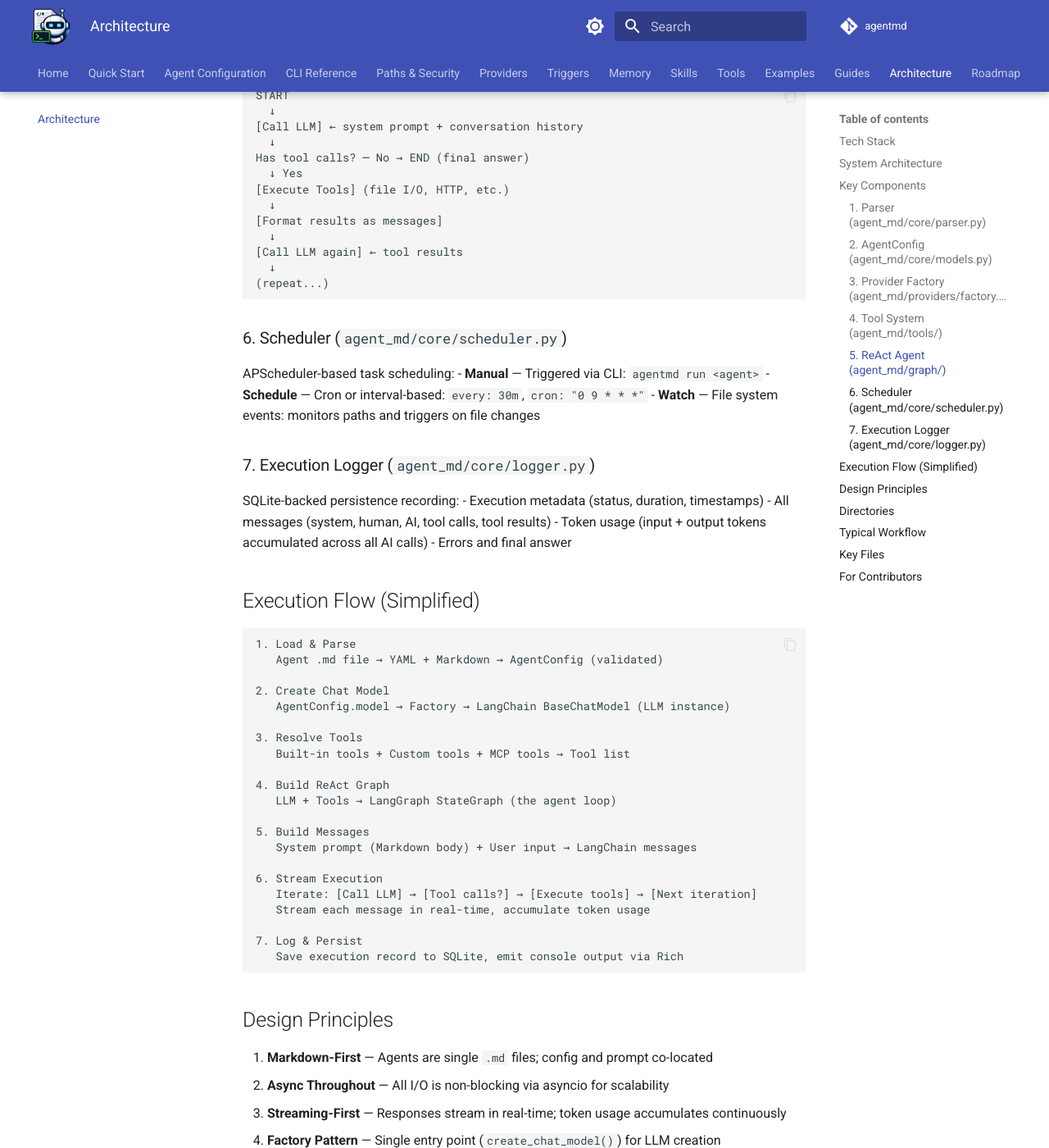
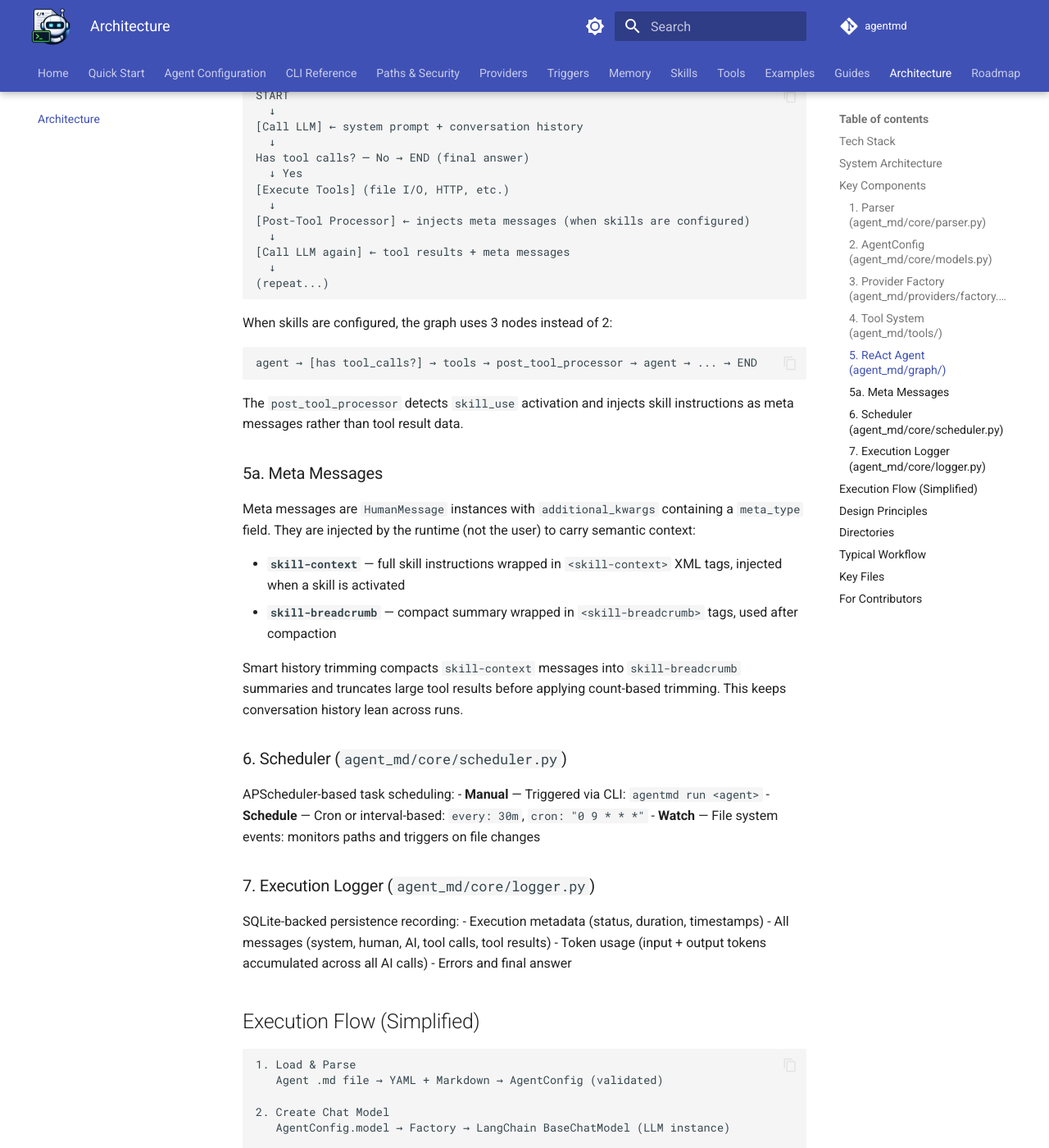
Before and after one commit to z-fab/agentmd, an MkDocs documentation site: the page built from docs/architecture.md, in a window 1280 px wide and 1400 px high, scrolled down 2141 px. Shown: the whole window at 82% size. Built offline with MkDocs 1.6.1 and Material for MkDocs 9.7.7, drawn with Linux system fonts in a browser that asks for light colours; comment, search, counter and statistics services are not loaded; the version menu is left out.

Commit message:
docs: document meta messages, post_tool_processor, and smart trimming

````diff
--- a/docs/architecture.md
+++ b/docs/architecture.md
@@ -75,12 +75,28 @@ Has tool calls? ─ No → END (final answer)
   ↓ Yes
 [Execute Tools] (file I/O, HTTP, etc.)
   ↓
-[Format results as messages]
+[Post-Tool Processor] ← injects meta messages (when skills are configured)
   ↓
-[Call LLM again] ← tool results
+[Call LLM again] ← tool results + meta messages
   ↓
 (repeat...)
 ```
+
+When skills are configured, the graph uses 3 nodes instead of 2:
+```
+agent → [has tool_calls?] → tools → post_tool_processor → agent → ... → END
+```
+
+The `post_tool_processor` detects `skill_use` activation and injects skill instructions as meta messages rather than tool result data.
+
+### 5a. Meta Messages
+
+Meta messages are `HumanMessage` instances with `additional_kwargs` containing a `meta_type` field. They are injected by the runtime (not the user) to carry semantic context:
+
+- **`skill-context`** — full skill instructions wrapped in `<skill-context>` XML tags, injected when a skill is activated
+- **`skill-breadcrumb`** — compact summary wrapped in `<skill-breadcrumb>` tags, used after compaction
+
+Smart history trimming compacts `skill-context` messages into `skill-breadcrumb` summaries and truncates large tool results before applying count-based trimming. This keeps conversation history lean across runs.
 
 ### 6. Scheduler (`agent_md/core/scheduler.py`)
 APScheduler-based task scheduling:
````
Also changed, not shown: CHANGELOG.md (+15 -0 lines).
